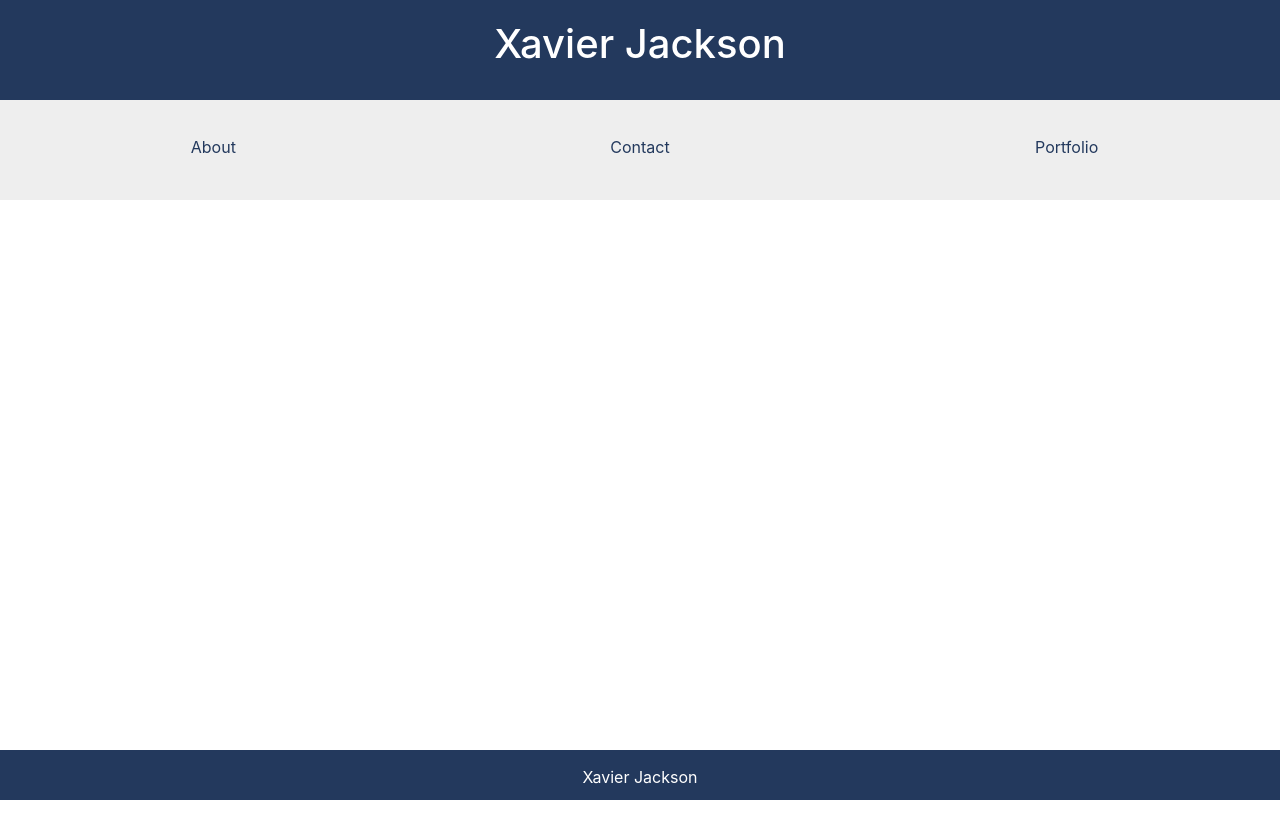
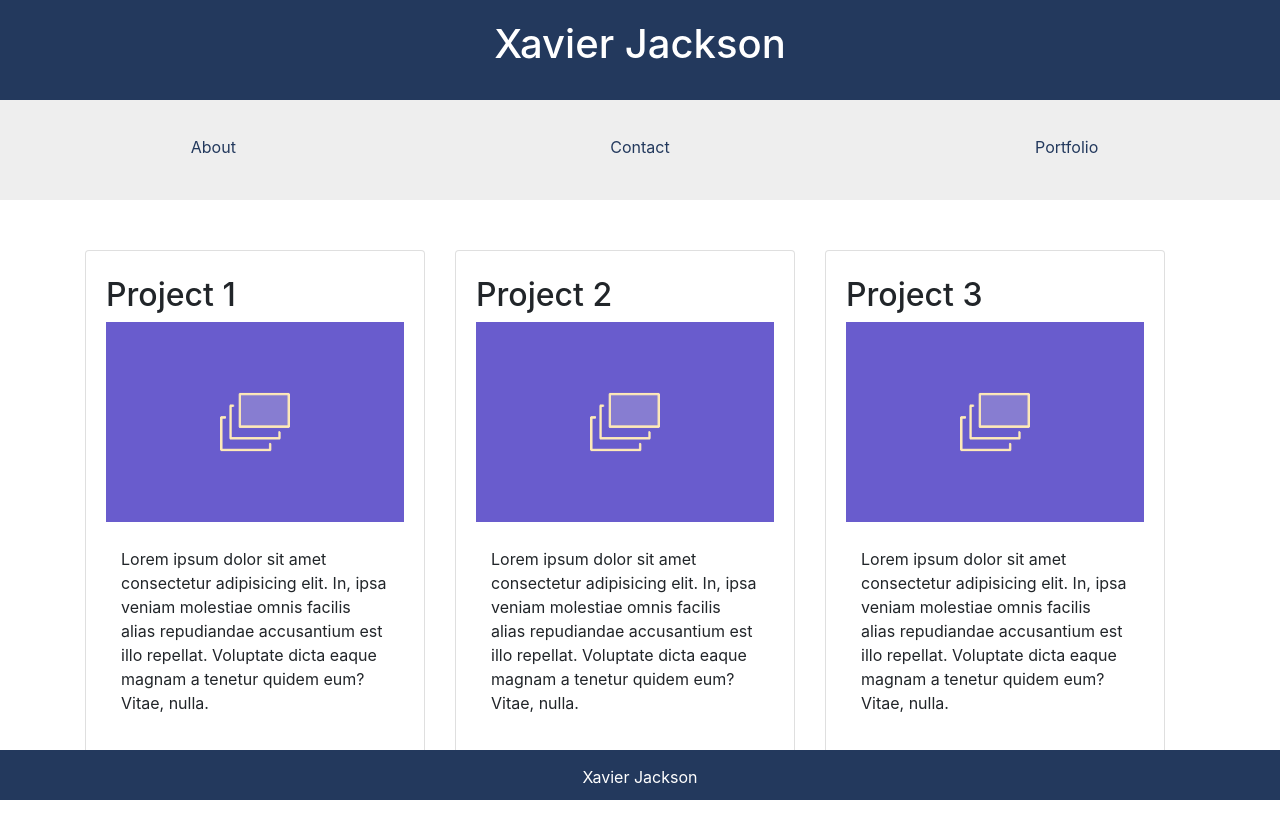
Before and after one commit to xj96/HW2, a plain HTML site: page portfolio.html in a window 1280 px wide. Before the commit the page ends 800 px from the top, so only its background shows below. Drawn offline with nearby package versions, Linux system fonts and the light colour scheme.

Commit message:
added card placeholders for projects on portfolio page

```diff
--- a/portfolio.html
+++ b/portfolio.html
@@ -51,6 +51,50 @@
         </div>
     </div>
 
+    <div class="container">
+        <div class="row">
+            <div class="col-12 card-deck">
+                <!-- <div> -->
+                <div class="card">
+                    <h2>
+                        Project 1
+                    </h2>
+                    <img src="placeholder-image.png" alt="Placeholder Image" class="img-fluid">
+                    <p>Lorem ipsum dolor sit amet consectetur adipisicing elit. In, ipsa veniam molestiae omnis
+                        facilis
+                        alias repudiandae accusantium est illo repellat. Voluptate dicta eaque magnam a tenetur
+                        quidem
+                        eum? Vitae, nulla.</p>
+                </div>
+                <div class="card">
+                    <h2>
+                        Project 2
+                    </h2>
+                    <img src="placeholder-image.png" alt="Placeholder Image" class="img-fluid">
+                    <p>Lorem ipsum dolor sit amet consectetur adipisicing elit. In, ipsa veniam molestiae omnis
+                        facilis
+                        alias repudiandae accusantium est illo repellat. Voluptate dicta eaque magnam a tenetur
+                        quidem
+                        eum? Vitae, nulla.</p>
+                </div>
+                <div class="card">
+                    <h2>
+                        Project 3
+                    </h2>
+                    <img src="placeholder-image.png" alt="Placeholder Image" class="img-fluid">
+                    <p>Lorem ipsum dolor sit amet consectetur adipisicing elit. In, ipsa veniam molestiae omnis
+                        facilis
+                        alias repudiandae accusantium est illo repellat. Voluptate dicta eaque magnam a tenetur
+                        quidem
+                        eum? Vitae, nulla.</p>
+                </div>
+                <!-- </div> -->
+            </div>
+        </div>
+    </div>
+
+    <br><br><br><br>
+
     <div class="container-fluid">
         <div class="row">
             <div class="col-12">
@@ -60,19 +104,6 @@
             </div>
         </div>
     </div>
-
-    <!-- A header with my name on it -->
-    <!-- A navigation with 'About', 'Contact', and 'Portfolio' links -->
-    <!-- A container for the body -->
-    <!-- A container for my main content -->
-    <!-- A heading -->
-    <!-- A horizontal rule  -->
-    <!-- A container for the image -->
-    <!-- Text on top of image -->
-    <!-- An Image -->
-    <!-- A paragraph -->
-    <!-- No footer -->
-
 </body>
 
 </html>
--- a/style.css
+++ b/style.css
@@ -42,6 +42,10 @@ a:hover{
     text-decoration: none;
 }
 
+a:active{
+    background-color: #23395d;
+}
+
 div a{
     background-color: #eee;
     top: 0em;
@@ -80,10 +84,16 @@ img{
 
 .card{
     padding: 20px;
-    margin-top: 30px;
+    margin-top: 50px;
     margin-bottom: 30px;
 }
 
-#formScale{
-    width: 90%;
+/* Tablet */
+@media (min-width: 600px){
+
 }
+
+/* Desktop */
+@media (min-width: 768px){
+
+}
```
Also changed, not shown: placeholder-image.png (added).
